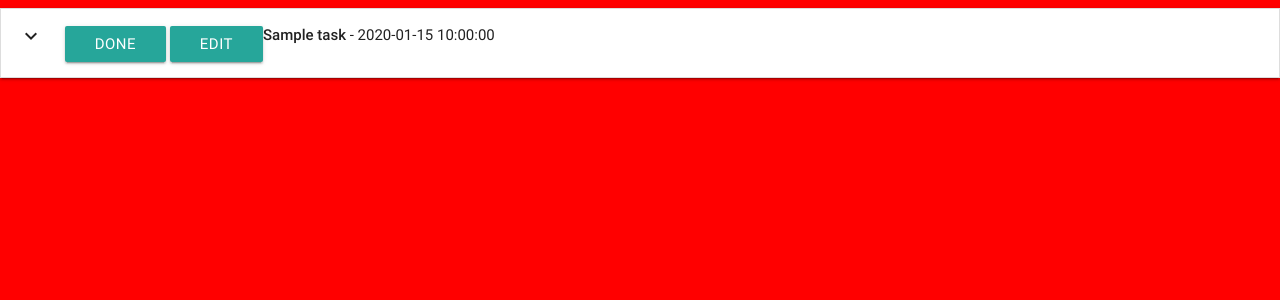
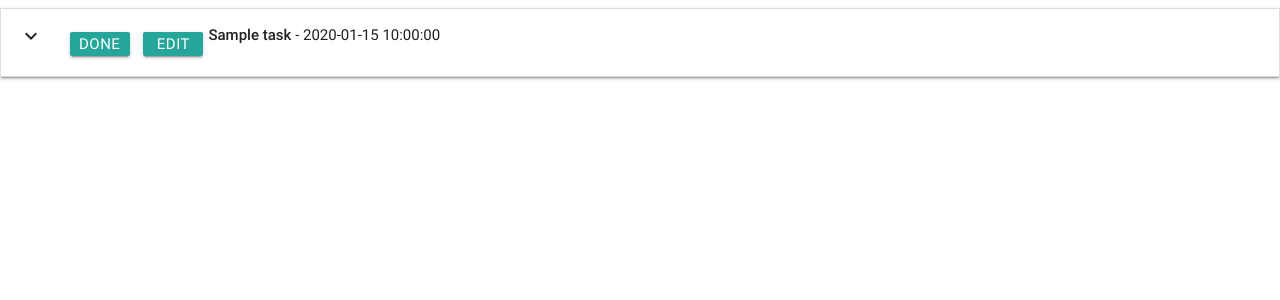
Before and after one commit to jjackson19862017/TaskManagerProject, a Flask app: page / in a window 1280 px wide. Shown: the top 300 px of the page. Run offline with Flask 2, Linux system fonts and the light colour scheme; a database or web service that is not in the repository returns one stand-in record (values such as "Sample title"); some libraries are stand-ins or nearby versions.

Commit message:
Made buttons smaller in tasks.html
Signed-off-by: Stephen Jackson <jjackson19862017@gmail.com>

```diff
--- a/static/css/style.css
+++ b/static/css/style.css
@@ -1,3 +1,7 @@
-body{
-    background-color: red;
+.btn_small{
+    height: 24px;
+    width: 60px;
+    line-height: 24px;
+    margin: 5px 5px;
+    padding: 0 0.5em;
 }
--- a/templates/tasks.html
+++ b/templates/tasks.html
@@ -6,8 +6,8 @@
             <div class="collapsible-header">
 <div class="col s3">
 <i class="material-icons">expand_more</i>
-<a class="waves-effect waves-light btn">Done</a>
-<a class="waves-effect waves-light btn">Edit</a>
+<a class="waves-effect waves-light btn btn_small">Done</a>
+<a class="waves-effect waves-light btn btn_small">Edit</a>
 </div>
                 <div class=" task_header col s9">
                     <strong>{{task.task_name}}</strong> - {{task.due_date}}
```
Also changed, not shown: README.md.
